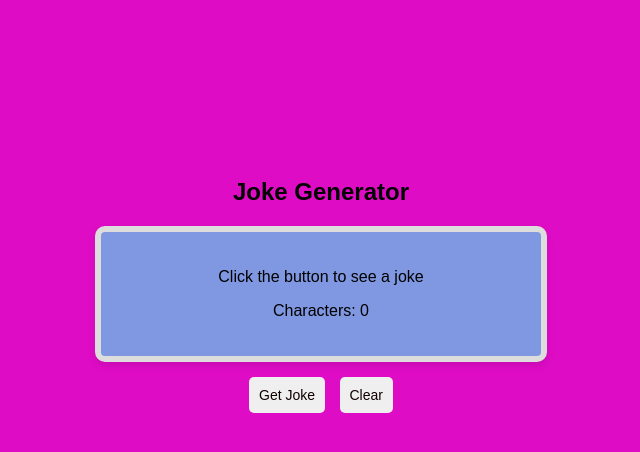
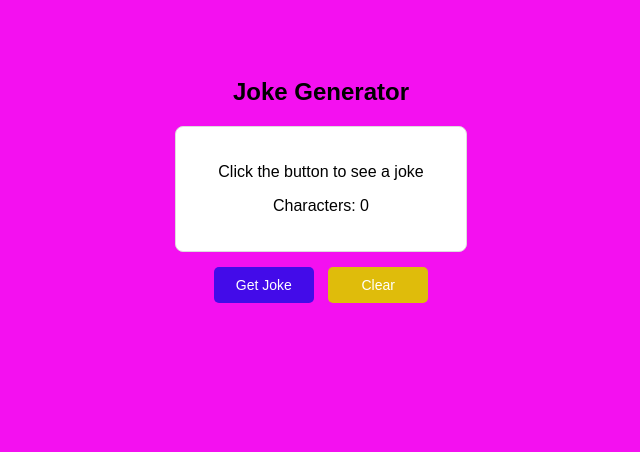
Before and after one commit to ashuuu2409/test_CSEDSB_0045, a plain HTML site: page index.html in a window 1280 px wide. Shown: the whole page, without its empty margins (319-959 px from the left). Drawn offline with Linux system fonts and the light colour scheme.

Commit message:
add file

```diff
--- a/style.css
+++ b/style.css
@@ -1,56 +1,40 @@
 body {
     font-family: sans-serif;
-    background-color: #df0cc6;
+    background-color: #f410f0;
     text-align: center;
-    padding-top: 150px;
+    padding-top: 50px;
 }
 
 #joke-container {
-    border: 6px solid #ddd;
+    border: 1px solid #ddd;
     padding: 20px;
     margin: 10px auto;
-    width: 400px;
-    background-color: #7f98e1;
-    box-shadow: 0px 4px 8px rgba(0, 0, 0, 0.1);
-    border-radius: 10px;
+    width: 250px;
+    background-color: #fff;
+    border-radius: 8px;
 }
 
 button {
     margin: 5px;
     padding: 10px;
     font-size: 14px;
+    width: 100px;
     border: none;
     border-radius: 5px;
-    color: #110202;
     cursor: pointer;
+    transition: transform 0.2s, background-color 0.2s;
 }
 
-
-button#get-joke {
-    background-color: #ed4747;
+button:first-of-type {
+    background-color: #430be9;
+    color: white;
 }
 
-button#get-joke:hover {
-    background-color: #b41719;
+button:last-of-type {
+    background-color: #dfbc0b;
+    color: white;
 }
 
-
-button#clear-joke {
-    background-color: #f44336;
+button:hover {
+    transform: scale(1.05);
 }
-
-button#clear-joke:hover {
-    background-color: #e53935;
-}
-
-
-#joke {
-    font-size: 16px;
-    color: #e52828;
-    margin-bottom: 10px;
-}
-
-#char-count {
-    font-size: 14px;
-    color: #777;
-}
```
